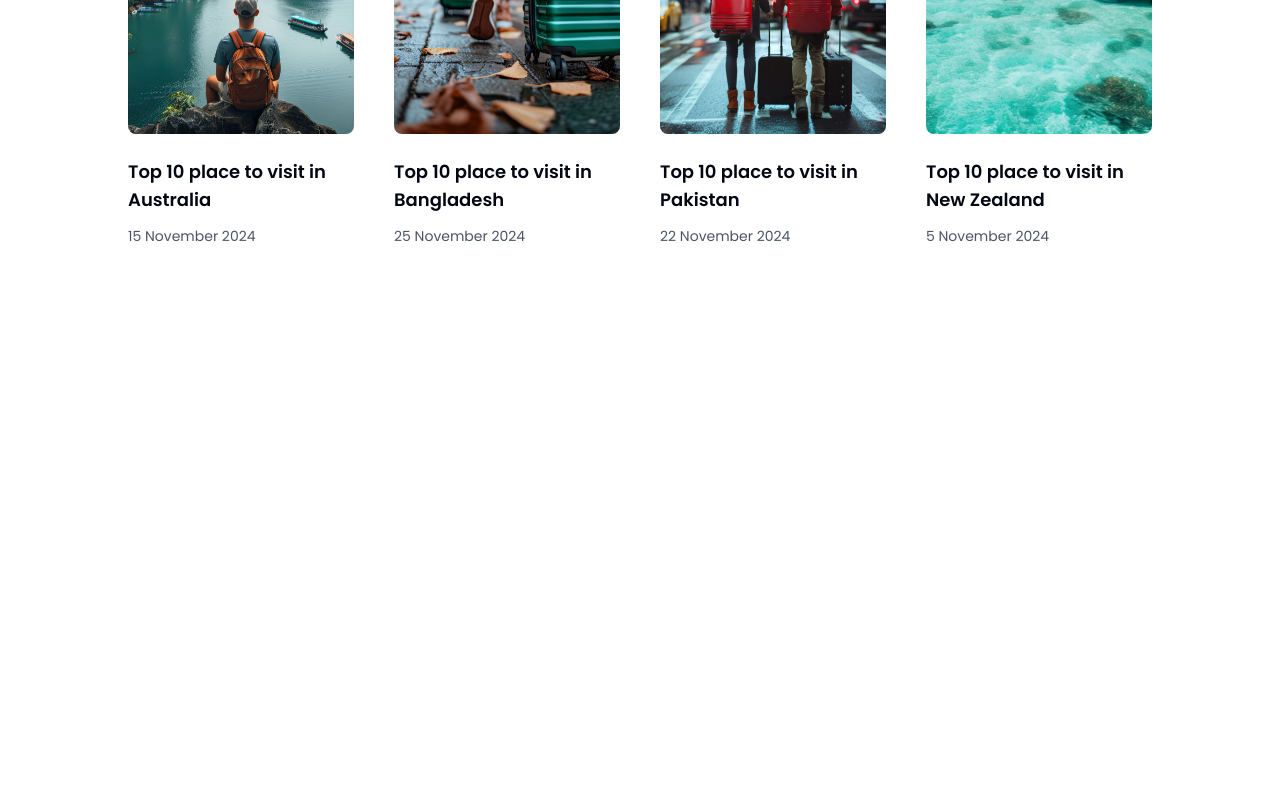
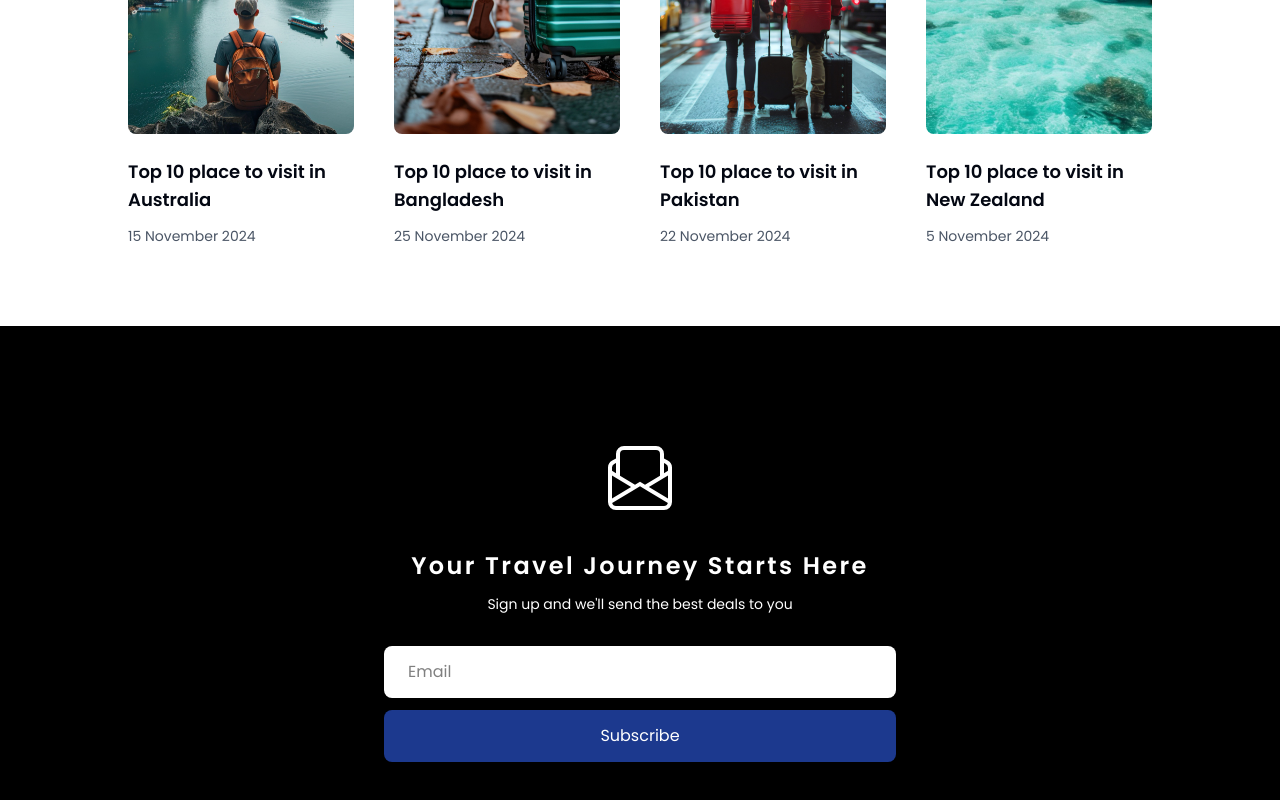
Before and after one commit to Jakaria030/travel_yt, a Next.js app: page / in a window 1280 px wide. Shown: the part 3574-4374 px from the top of the page. Before the commit the page ends 3900 px from the top, so only its background shows below. Built offline with nearby package versions, Linux system fonts and the light colour scheme.

Commit message:
Newsletter section design completed

```diff
--- a/components/Home/Home.tsx
+++ b/components/Home/Home.tsx
@@ -5,6 +5,7 @@
 import WhyChoose from './WhyChoose/WhyChoose';
 import Reviews from './Reviews/Reviews';
 import News from './News/News';
+import Newsletter from './Newsletter/Newsletter';
 
 const Home = () => {
     return (
@@ -15,6 +16,7 @@
             <WhyChoose />
             <Reviews />
             <News />
+            <Newsletter />
         </div>
     );
 };
--- /dev/null
+++ b/components/Home/Newsletter/Newsletter.tsx
@@ -0,0 +1,21 @@
+import React from 'react';
+import { BsEnvelopePaper } from 'react-icons/bs';
+
+const Newsletter = () => {
+    return (
+        <div className='bg-black pt-20 pb-20 flex items-center justify-center w-full flex-col'>
+            {/* icons and text content */}
+            <BsEnvelopePaper className='w-16 h-16 mt-10 text-white' />
+            <h1 className='text-lg sm:text-xl md:text-2xl text-white font-semibold mt-10 tracking-widest'>Your Travel Journey Starts Here</h1>
+            <p className='mt-3 text-white text-xs sm:text-sm'>Sign up and we&apos;ll send the best deals to you</p>
+
+            {/* subscription input and button */}
+            <div className='w-full'>
+                <input type="text" placeholder='Email' className='px-6 py-3.5 bg-white mt-8 w-[95%] sm:w-[80%] md:w-[60%] lg:w-[40%] block mx-auto rounded-lg outline-none'/>
+                <button className='px-6 py-3.5 bg-blue-900 text-white cursor-pointer hover:bg-blue-950 transition-all duration-200 mt-3 w-[95%] sm:w-[80%] md:w-[60%] lg:w-[40%] block mx-auto rounded-lg outline-none'>Subscribe</button>
+            </div>
+        </div>
+    );
+};
+
+export default Newsletter;
```
